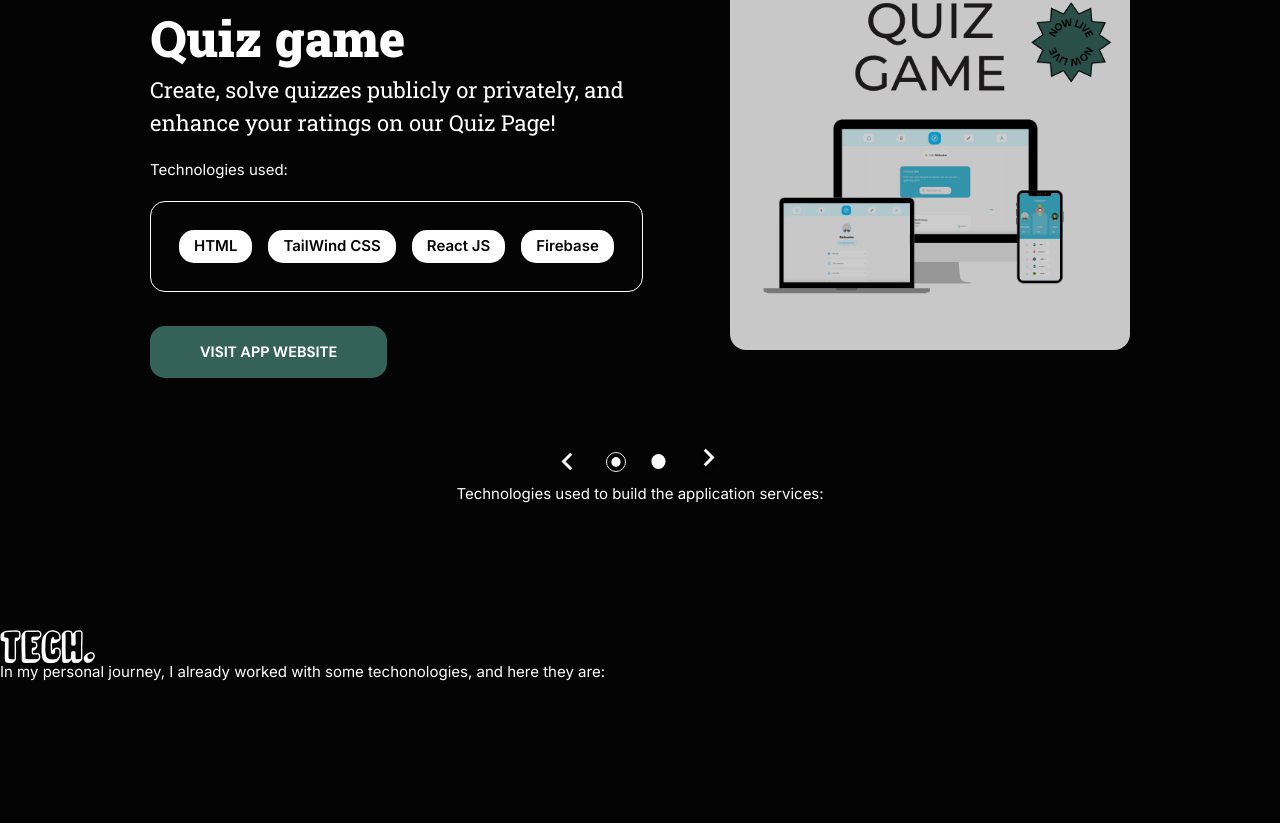
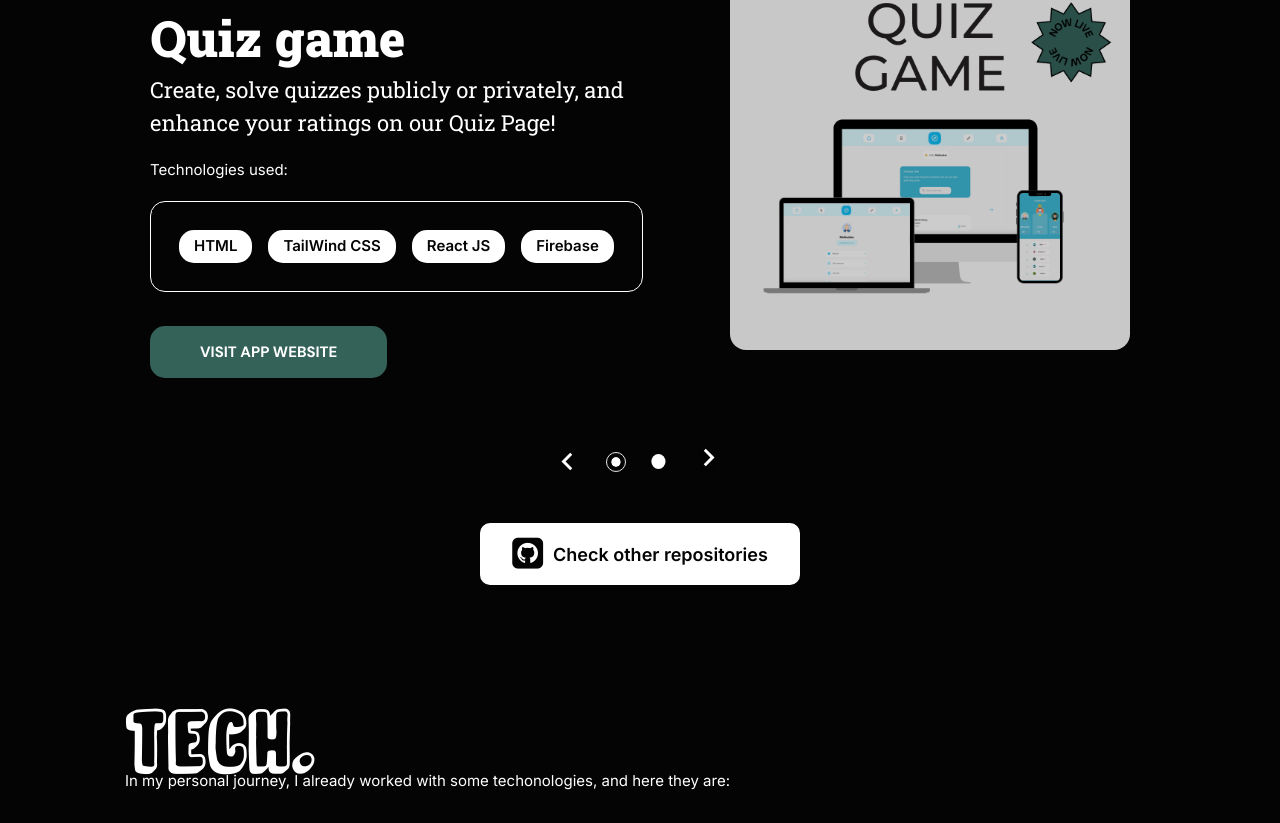
Before and after one commit to VytasPet/Portfolio, a Vue app in the folder portfolioPR/: page / in a window 1280 px wide. Shown: the part 1078-1901 px from the top of the page. Before the commit the page ends 1791 px from the top, so only its background shows below. Built offline with nearby package versions, Linux system fonts and the light colour scheme.

Commit message:
github btn

```diff
--- a/portfolioPR/src/components/sections/Projects.vue
+++ b/portfolioPR/src/components/sections/Projects.vue
@@ -31,8 +31,11 @@
       <img class="p-[8px]" :src="toRight" alt="" />
     </div>
     <div>
-      <h2 class="text-center">Technologies used to build the application services:</h2>
-      <div></div>
+      <div class="flex justify-center">
+        <button class="btn text-black flex items-center mt-[40px] py-3 px-8">
+          <span><i class="text-black fa fa-github-square fa-2x mr-[10px]" aria-hidden="true"></i></span>Check other repositories
+        </button>
+      </div>
     </div>
   </section>
 </template>
--- a/portfolioPR/src/components/sections/Tech.vue
+++ b/portfolioPR/src/components/sections/Tech.vue
@@ -1,7 +1,7 @@
 <template>
   <section class="text-white mb-[30px] mt-[125px]">
-    <div>
-      <h2 class="font-hero text-[20px]">TECH.</h2>
+    <div class="px-[125px]">
+      <h2 class="font-hero text-[40px]">TECH.</h2>
       <p>In my personal journey, I already worked with some techonologies, and here they are:</p>
     </div>
   </section>
```
